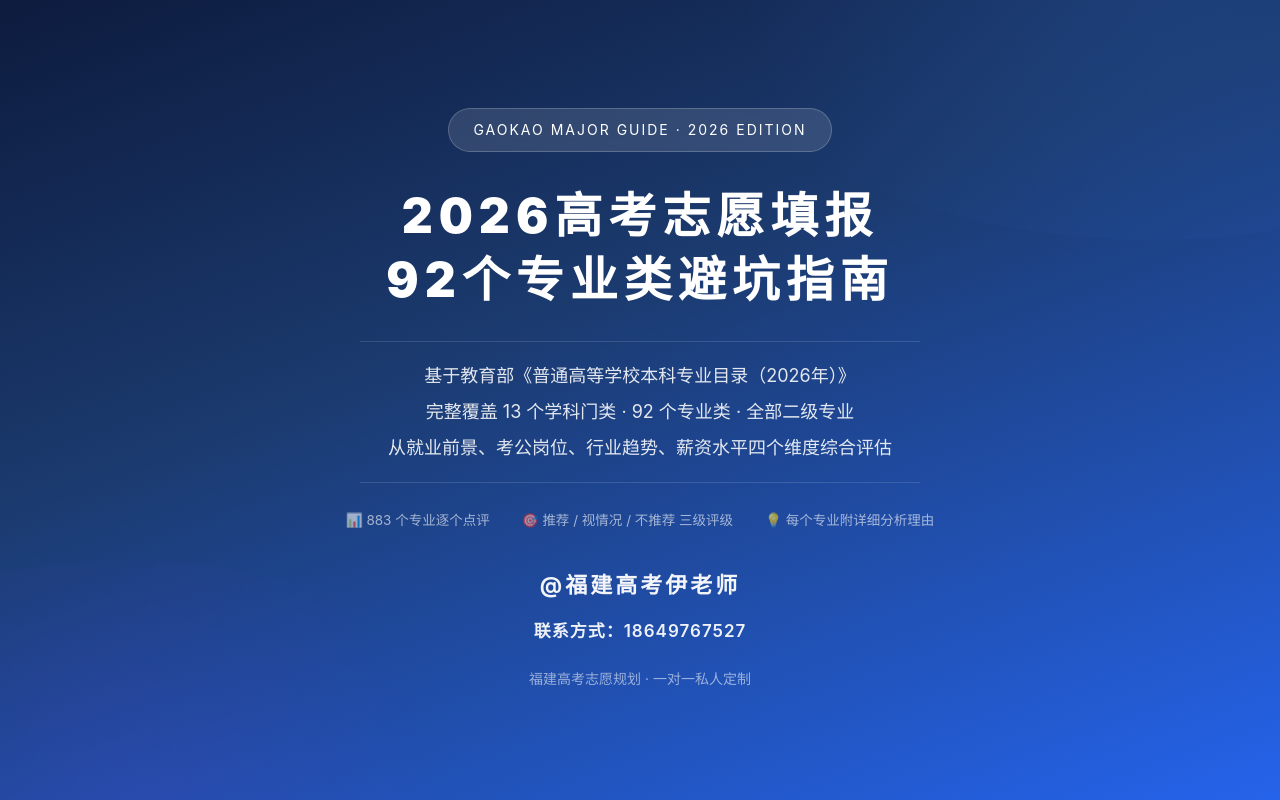
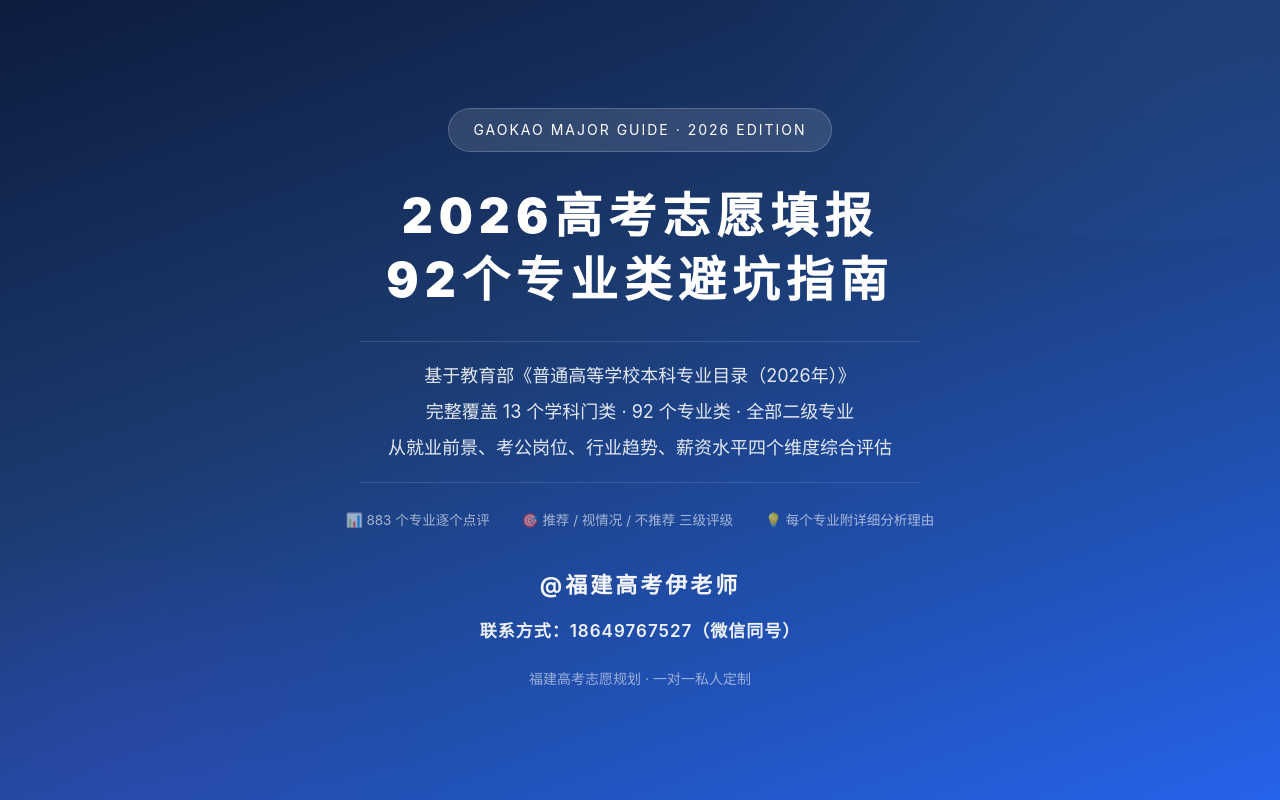
Before and after one commit to Treperter/zhuanye, a website: page index.html in a window 1280 px wide. Shown: the top 800 px of the page. Drawn offline with Linux system fonts and the light colour scheme.

Commit message:
联系方式后添加(微信同号)

```diff
--- a/index.html
+++ b/index.html
@@ -219,7 +219,7 @@
       <span>💡 每个专业附详细分析理由</span>
     </div>
     <div class="cover-brand">@福建高考伊老师</div>
-    <div class="cover-phone">联系方式：18649767527</div>
+    <div class="cover-phone">联系方式：18649767527（微信同号）</div>
     <div class="cover-tagline">福建高考志愿规划 · 一对一私人定制</div>
   </div>
 </div>
@@ -2224,7 +2224,7 @@
   <p>推荐意见仅供高考志愿填报参考，不作为任何决策的唯一依据</p>
   <p>数据来源：教育部官网、阳光高考网、智联招聘、国家统计局等</p>
   <div class="footer-brand">@福建高考伊老师</div>
-  <p style="margin-top:6px; font-size:15px; color:#1d4ed8; letter-spacing:1px;">联系方式：18649767527</p>
+  <p style="margin-top:6px; font-size:15px; color:#1d4ed8; letter-spacing:1px;">联系方式：18649767527（微信同号）</p>
   <p style="margin-top:8px; font-size:13px;">福建高考志愿规划 · 一对一私人定制 · 让每一分都不浪费</p>
 </div>
 
--- a/package.json
+++ b/package.json
@@ -1,5 +1,8 @@
 {
   "scripts": {
     "start": "npx -y http-server -p $PORT"
+  },
+  "devDependencies": {
+    "@playwright/test": "^1.60.0"
   }
 }
```
Also changed, not shown: 2 other files.
